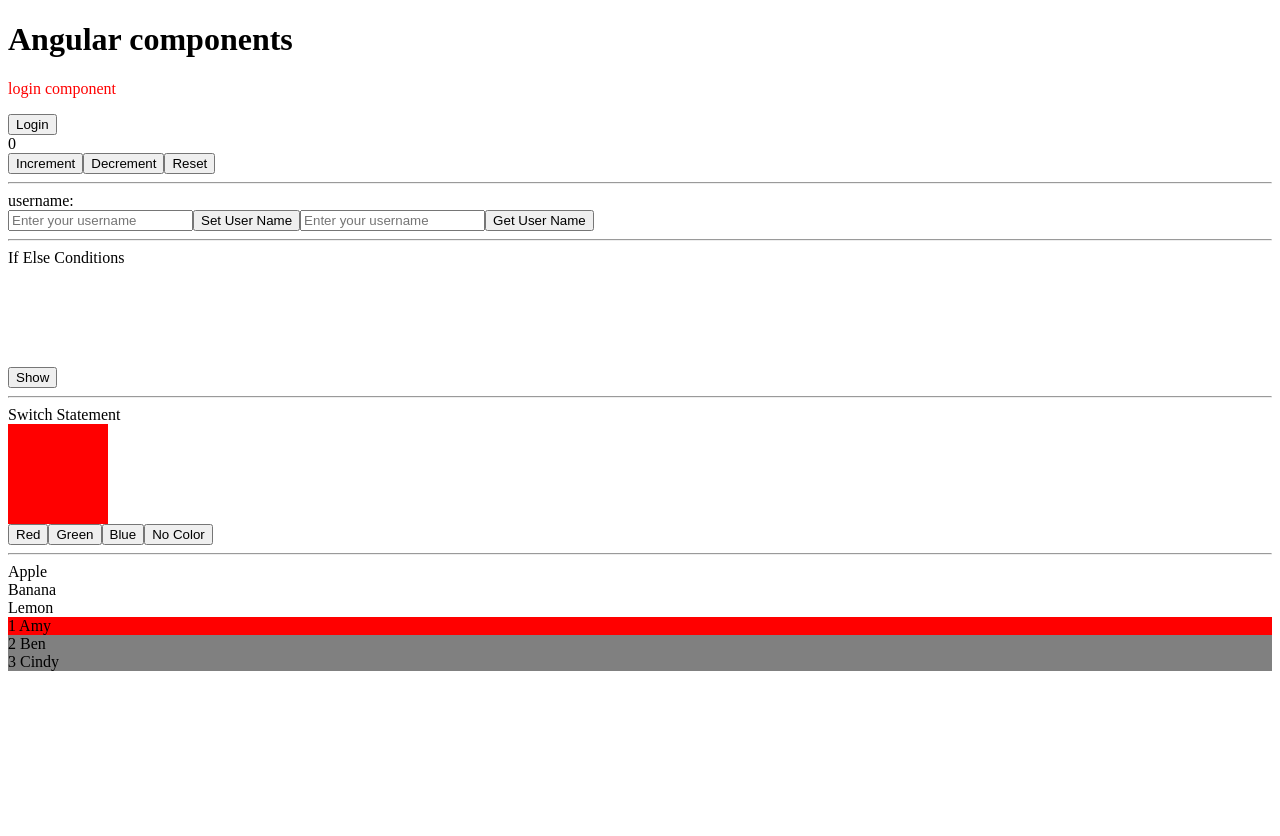
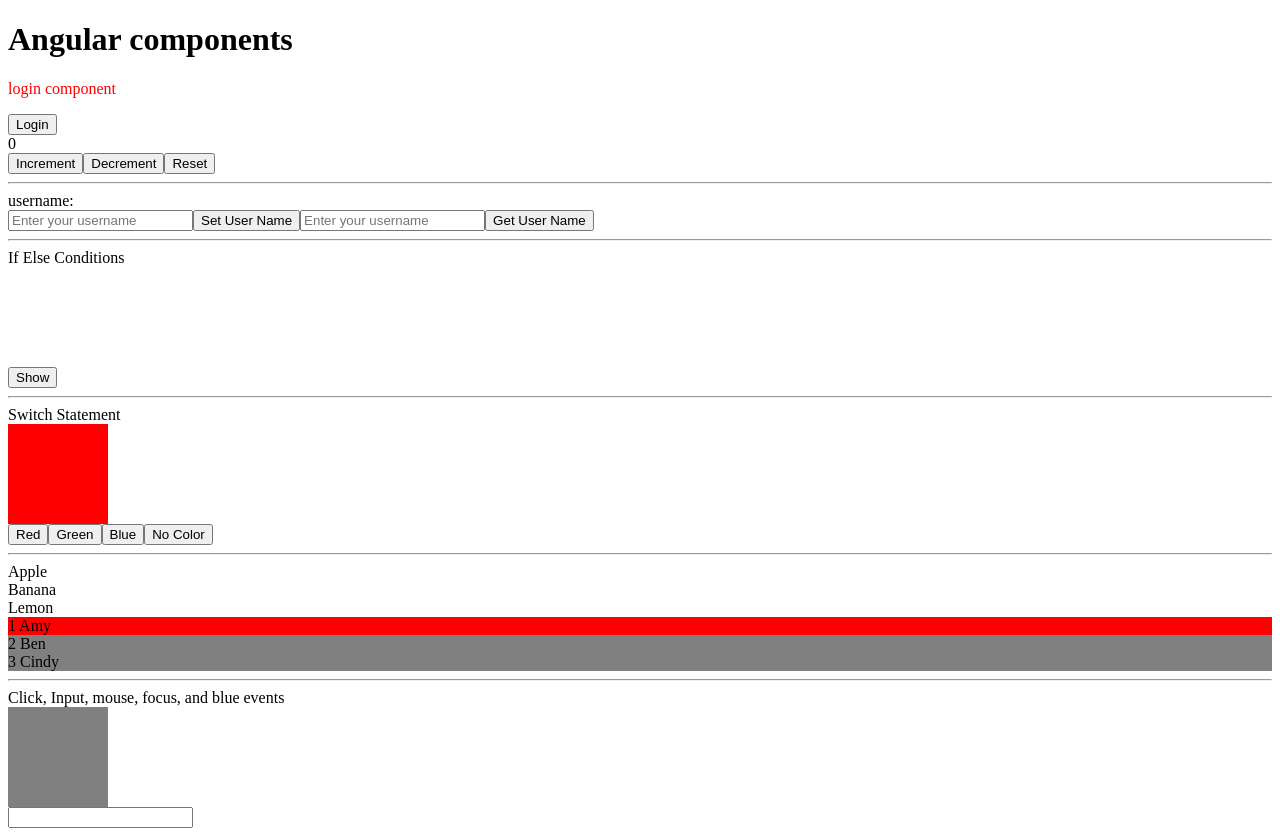
Before and after one commit to HuiyuLiz/angular-learning-notes, an Angular app: page / in a window 1280 px wide. Before the commit the page ends 800 px from the top, so only its background shows below. Built offline with nearby package versions, Linux system fonts and the light colour scheme.

Commit message:
feat: Add event handling for mouse and input events in the app

```diff
--- a/src/app/app.html
+++ b/src/app/app.html
@@ -53,3 +53,11 @@
 @for(user of users;track user.id;let i=$index,f=$first){
   <div [style.background]="f ? 'red' : 'gray'">{{i+1}} {{user.name}}</div>
 }
+
+<hr />
+<div> Click, Input, mouse, focus, and blue events</div>
+<div
+ (mouseenter)="handleEvent($event)"
+ (mouseleave)="handleEvent($event)"
+style="color: white; width: 100px; height: 100px; background-color: gray;"></div>
+<input type="text" name="name" (focus)="handleEvent($event)" (input)="handleEvent($event)"/>
--- a/src/app/app.ts
+++ b/src/app/app.ts
@@ -52,4 +52,9 @@
   handleChangeColor(color: string) {
     this.color=color;
   }
+
+  handleEvent(event:Event){
+    console.log((event.type))
+    console.log((event.target as HTMLInputElement).value)
+  }
 }
```
